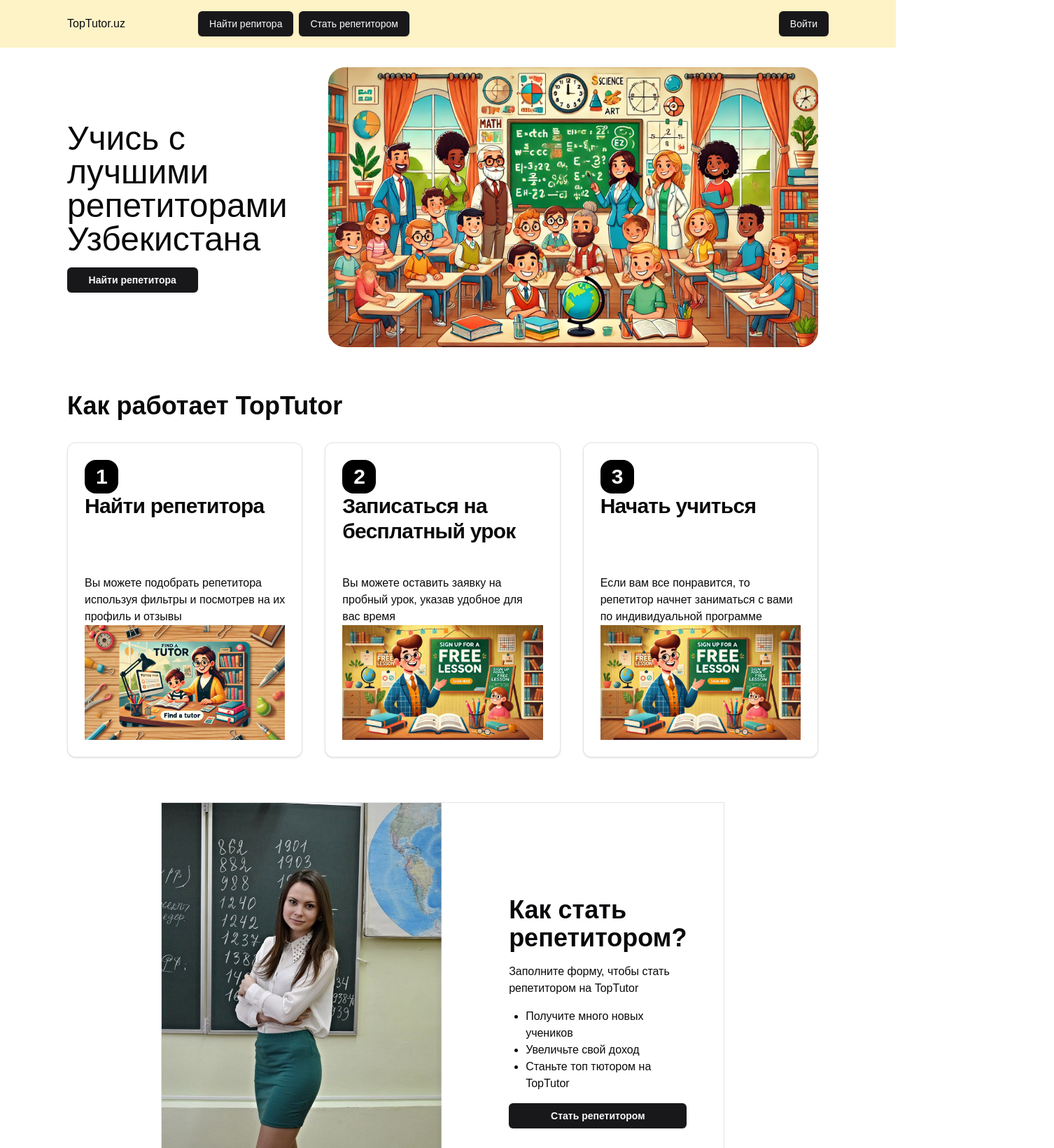
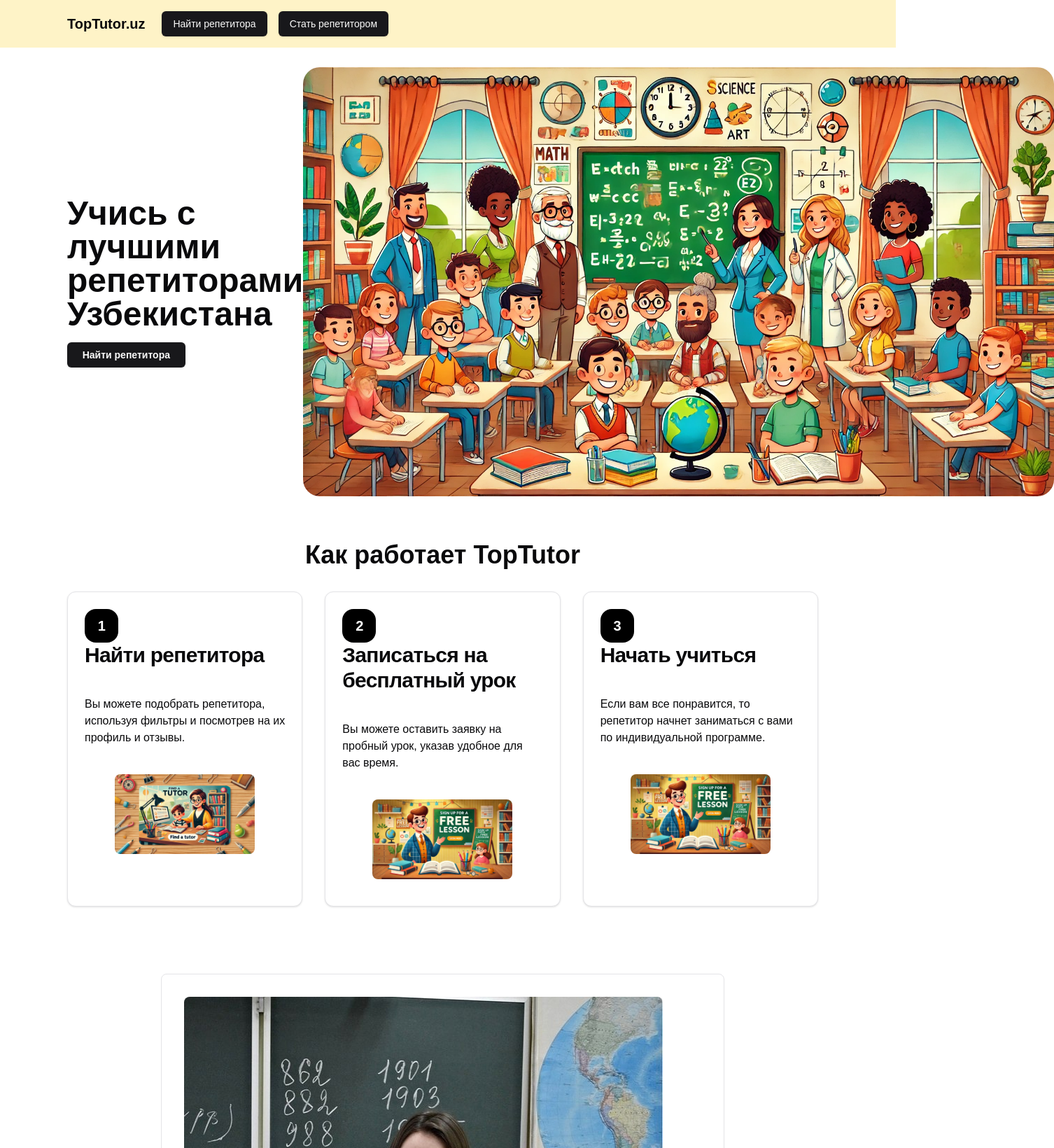
Before and after one commit to kickcs/toptutor, a Next.js app: page / in a window 1280 px wide. Shown: the top 1640 px of the page at 70% size, 1506 px wide, since content can reach past the window. Built offline with nearby package versions, Linux system fonts and the light colour scheme.

Commit message:
fix button, add adaptive

```diff
--- a/src/app/page.tsx
+++ b/src/app/page.tsx
@@ -1,4 +1,4 @@
-"use client"
+"use client";
 import Header from "@/components/sections/Header";
 import Hero from "@/components/sections/Hero";
 import Working from "@/components/sections/Working";
@@ -10,10 +10,10 @@ import TeacherModal from "@/components/modals/TeacherModal";
 export default function Home() {
     return (
         <ModalProvider>
-            <header className={'mb-[96px]'}>
+            <header className="mb-12 lg:mb-[96px] lg:px-0">
                 <Header/>
             </header>
-            <main className={'px-24 space-y-16'}>
+            <main className="space-y-12 md:space-y-16 sm:px-12 lg:px-24">
                 <Hero/>
                 <Working/>
                 <Features/>
@@ -24,5 +24,5 @@ export default function Home() {
             <StudentModal/>
             <TeacherModal/>
         </ModalProvider>
-    )
+    );
 }
--- a/src/components/sections/Features.tsx
+++ b/src/components/sections/Features.tsx
@@ -1,32 +1,40 @@
-"use client"
+"use client";
 import React from 'react';
 import {Button} from "@/components/ui/button";
-import Image from 'next/image'
+import Image from 'next/image';
 import {useModal} from "@/contexts/ModalContext";
 
 const Features = () => {
-    const {openModal} = useModal()
+    const {openModal} = useModal();
 
     return (
-        <section>
-            <div className={'w-[75%] mx-auto flex gap-8 items-center border border-solid'}>
+        <section className="py-8">
+            <div
+                className="w-full md:w-[85%] lg:w-[75%] mx-auto flex flex-col lg:flex-row gap-8 items-center border border-solid p-4 md:p-8 rounded-lg">
                 <Image
-                    src={'/teacher.jpg'}
-                    height={700}
-                    width={400}
-                    alt={'teacher'}
+                    src="/teacher.jpg"
+                    height={500}
+                    width={350}
+                    alt="teacher"
+                    className="rounded-lg w-full lg:w-auto"
+                    priority
                 />
-                <div className={'flex flex-col gap-4 w-3/5 px-16'}>
-                    <p className={'font-bold text-4xl'}>Как стать репетитором?</p>
-                    <span>
+                <div className="flex flex-col gap-4 w-full lg:w-3/5 px-4 md:px-8">
+                    <p className="font-bold text-2xl sm:text-3xl lg:text-4xl text-center lg:text-left">
+                        Как стать репетитором?
+                    </p>
+                    <span className="text-center lg:text-left">
                         Заполните форму, чтобы стать репетитором на TopTutor
                     </span>
-                    <ul className={'list-disc pl-6'}>
+                    <ul className="list-disc pl-4 md:pl-6 text-center lg:text-left space-y-2">
                         <li>Получите много новых учеников</li>
                         <li>Увеличьте свой доход</li>
                         <li>Станьте топ тютором на TopTutor</li>
                     </ul>
-                    <Button className={'font-bold'} onClick={() => openModal('teacher')}>
+                    <Button
+                        className="font-bold mx-auto lg:mx-0"
+                        onClick={() => openModal('teacher')}
+                    >
                         Стать репетитором
                     </Button>
                 </div>
--- a/src/components/sections/Header.tsx
+++ b/src/components/sections/Header.tsx
@@ -1,31 +1,19 @@
-'use client'
-import {Button} from "@/components/ui/button";
+"use client";
+import { Button } from "@/components/ui/button";
 import React from "react";
-import {useModal} from "@/contexts/ModalContext";
+import { useModal } from "@/contexts/ModalContext";
 
 const Header = () => {
-    const {openModal} = useModal()
+    const { openModal } = useModal();
 
     return (
-        <>
-            <div className={'bg-amber-100 flex items-center py-4 px-24 gap-x-2 fixed w-full top-0'}>
-                TopTutor.uz
-                <Button
-                    className={'ml-24'}
-                    onClick={() => openModal('student')}
-                >
-                    Найти репитора
-                </Button>
-                <Button
-                    onClick={() => openModal('student')}
-                >
-                    Стать репетитором
-                </Button>
-                <Button className={'ml-auto'}>
-                    Войти
-                </Button>
+        <header className="bg-amber-100 flex items-center py-4 px-4 sm:px-8 lg:px-24 gap-x-2 fixed w-full top-0 z-50">
+            <span className="font-bold text-lg sm:text-xl">TopTutor.uz</span>
+            <div className="hidden sm:flex gap-4 ml-4">
+                <Button onClick={() => openModal("student")}>Найти репетитора</Button>
+                <Button onClick={() => openModal("teacher")}>Стать репетитором</Button>
             </div>
-        </>
+        </header>
     );
 };
 
--- a/src/components/sections/Hero.tsx
+++ b/src/components/sections/Hero.tsx
@@ -1,31 +1,32 @@
 import {Button} from "@/components/ui/button";
-import Image from 'next/image'
+import Image from 'next/image';
 import {useModal} from "@/contexts/ModalContext";
 
 const Hero = () => {
-    const {openModal} = useModal()
+    const {openModal} = useModal();
+
     return (
-        <div>
-            <section className={'flex justify-between items-center'}>
-                <div className={'flex flex-col gap-4'}>
-                    <p className={'text-5xl'}>Учись с лучшими репетиторами Узбекистана</p>
+        <section className="flex flex-col lg:flex-row justify-between items-center px-4 lg:px-0 gap-8 lg:gap-0">
+            <div className="flex flex-col gap-4 text-center lg:text-left max-w-full lg:max-w-lg">
+                <p className="text-3xl sm:text-4xl lg:text-5xl font-semibold">
+                    Учись с лучшими репетиторами Узбекистана
+                </p>
                 <Button
-                        className={'w-1/2 font-bold'}
+                    className="w-full sm:w-3/4 lg:w-1/2 font-bold mx-auto lg:mx-0"
                     onClick={() => openModal('student')}
                 >
                     Найти репетитора
                 </Button>
             </div>
             <Image
-                    src={'/hero.webp'}
-                    alt={'hero'}
+                src="/hero.webp"
+                alt="hero"
                 width={700}
                 height={500}
-                    className={'rounded-3xl'}
+                className="rounded-3xl w-full sm:w-3/4 lg:w-auto"
+                priority
             />
         </section>
-
-        </div>
     );
 };
 
--- a/src/components/sections/Working.tsx
+++ b/src/components/sections/Working.tsx
@@ -1,6 +1,6 @@
 import React from 'react';
 import {Card, CardContent, CardHeader, CardTitle} from "@/components/ui/card";
-import Image from 'next/image'
+import Image from 'next/image';
 
 const Working = () => {
 
@@ -8,45 +8,52 @@ const Working = () => {
         {
             id: 1,
             title: 'Найти репетитора',
-            description: 'Вы можете подобрать репетитора используя фильтры и посмотрев на их профиль и отзывы',
+            description: 'Вы можете подобрать репетитора, используя фильтры и посмотрев на их профиль и отзывы.',
             image: 'find_teacher.webp'
         },
         {
             id: 2,
             title: 'Записаться на бесплатный урок',
-            description: 'Вы можете оставить заявку на пробный урок, указав удобное для вас время',
+            description: 'Вы можете оставить заявку на пробный урок, указав удобное для вас время.',
             image: 'free_lesson.webp'
         },
         {
             id: 3,
             title: 'Начать учиться',
-            description: 'Если вам все понравится, то репетитор начнет заниматься с вами по индивидуальной программе',
+            description: 'Если вам все понравится, то репетитор начнет заниматься с вами по индивидуальной программе.',
             image: 'free_lesson.webp'
         }
-    ]
+    ];
 
     return (
-        <section className={'space-y-8'}>
-            <h2 className={'text-4xl font-bold'}>Как работает TopTutor</h2>
-            <div className={'flex justify-between items-center gap-8'}>
+        <section className="space-y-8 px-4 lg:px-0">
+            <h2 className="text-3xl sm:text-4xl font-bold text-center">
+                Как работает TopTutor
+            </h2>
+            <div className="flex flex-col lg:flex-row justify-center items-center lg:items-stretch gap-8">
                 {cardContent.map((item) => (
-                    <Card key={item.id} className={'w-[400px] min-h-[450px] flex flex-col gap-4'}>
+                    <Card key={item.id} className="w-full sm:w-[300px] lg:w-[350px] min-h-[450px] flex flex-col gap-4">
                         <CardHeader>
-                            <CardTitle className={'text-3xl font-extrabold'}>
-                                <div className={`w-12 h-12 rounded-2xl bg-black flex items-center justify-center`}>
-                                    <p className={'text-white'}>{item.id}</p>
+                            <CardTitle className="text-2xl sm:text-3xl font-extrabold">
+                                <div
+                                    className="w-10 h-10 sm:w-12 sm:h-12 rounded-2xl bg-black flex items-center justify-center mr-2 sm:mr-4">
+                                    <p className="text-white text-lg sm:text-xl">{item.id}</p>
                                 </div>
                                 {item.title}
                             </CardTitle>
                         </CardHeader>
-                        <CardContent className={'mt-auto'}>
-                            <p className={'mt-auto'}>{item.description}</p>
-                            <Image
-                                src={`/${item.image}`}
-                                alt={item.title}
-                                width={'300'}
-                                height={'300'}
-                            />
+                        <CardContent className="flex-grow flex flex-col gap-4">
+                            <p>{item.description}</p>
+                            <div className="w-full flex justify-center">
+                                <Image
+                                    src={`/${item.image}`}
+                                    alt={item.title}
+                                    width={200}
+                                    height={200}
+                                    className="rounded-lg"
+                                    priority
+                                />
+                            </div>
                         </CardContent>
                     </Card>
                 ))}
--- /dev/null
+++ b/src/components/ui/textarea.tsx
@@ -0,0 +1,24 @@
+import * as React from "react"
+
+import { cn } from "@/lib/utils"
+
+export interface TextareaProps
+  extends React.TextareaHTMLAttributes<HTMLTextAreaElement> {}
+
+const Textarea = React.forwardRef<HTMLTextAreaElement, TextareaProps>(
+  ({ className, ...props }, ref) => {
+    return (
+      <textarea
+        className={cn(
+          "flex min-h-[60px] w-full rounded-md border border-input bg-transparent px-3 py-2 text-sm shadow-sm placeholder:text-muted-foreground focus-visible:outline-none focus-visible:ring-1 focus-visible:ring-ring disabled:cursor-not-allowed disabled:opacity-50",
+          className
+        )}
+        ref={ref}
+        {...props}
+      />
+    )
+  }
+)
+Textarea.displayName = "Textarea"
+
+export { Textarea }
```
Also changed, not shown: src/components/modals/TeacherModal.tsx (+119 -54 lines). Lines whose indentation alone changed are shown as unchanged.
